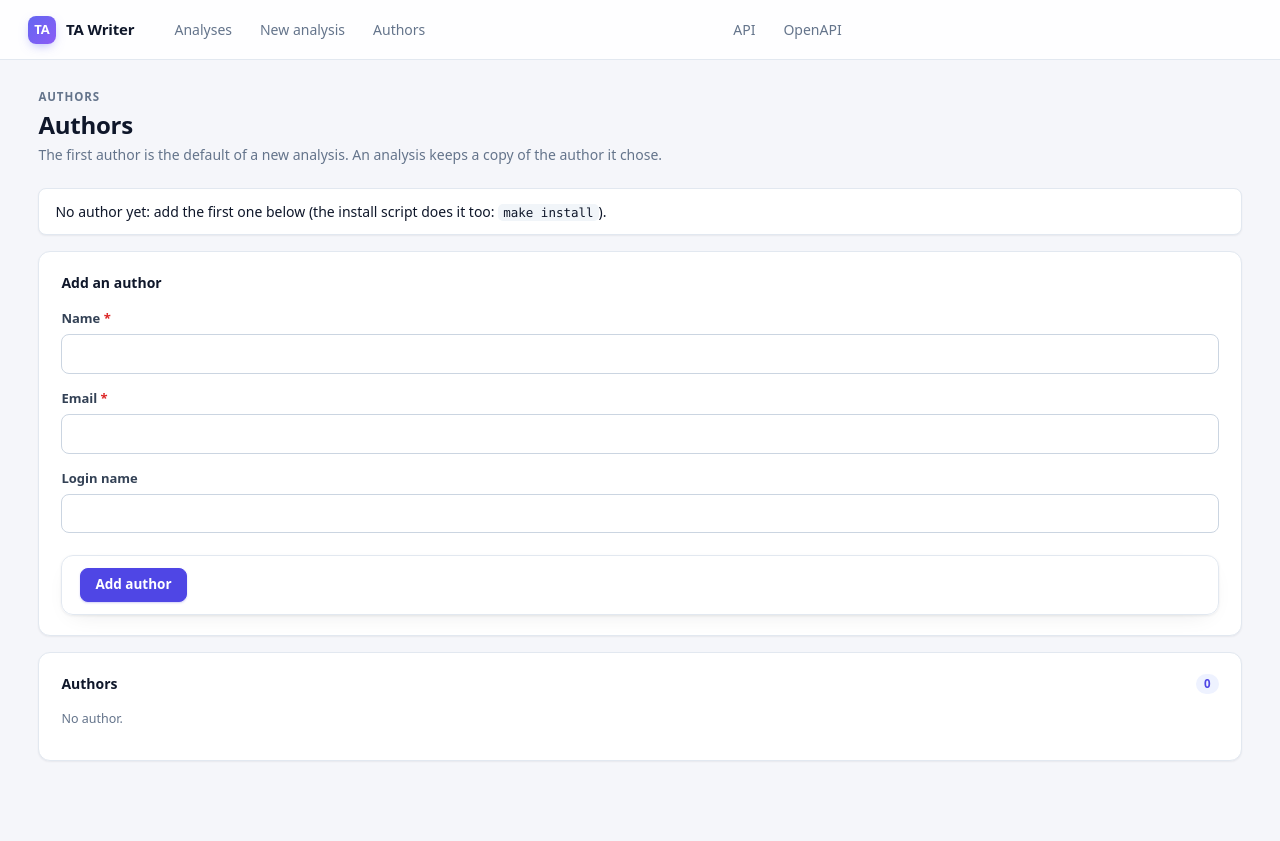
After one commit to laudeco/ta-writer, a Symfony app: template templates/ui/authors/index.html.twig in a window 1280 px wide. The commit adds this page. Run offline with Twig, Linux system fonts and the light colour scheme; the template is opened without the code that fills it, so the values that code supplies are empty; some libraries are stand-ins or nearby versions.

Commit message:
✨ feat: manage the authors in the interface
An Authors page lists the authors and adds, changes and removes them. Removing an author changes no analysis, since each one keeps a copy of its author.

```diff
--- /dev/null
+++ b/templates/ui/authors/index.html.twig
@@ -0,0 +1,46 @@
+{% extends 'ui/base.html.twig' %}
+{% block title %}Authors — TA Writer{% endblock %}
+{% block body %}
+<div class="page-head">
+    <div>
+        <p class="eyebrow">Authors</p>
+        <h1>Authors</h1>
+        <p class="sub">The first author is the default of a new analysis. An analysis keeps a copy of the author it chose.</p>
+    </div>
+</div>
+
+{% if authors is empty %}
+    <div class="flash" role="status">No author yet: add the first one below (the install script does it too: <code>make install</code>).</div>
+{% endif %}
+
+<section class="card">
+    <div class="card-head"><strong>Add an author</strong></div>
+    <form method="post" action="/authors" class="author-form">
+        <label class="field"><span>Name <span class="req">*</span></span><input name="name" required></label>
+        <label class="field"><span>Email <span class="req">*</span></span><input type="email" name="email" required></label>
+        <label class="field"><span>Login name</span><input name="username"></label>
+        <div class="savebar"><button type="submit" class="primary">Add author</button></div>
+    </form>
+</section>
+
+<section class="card">
+    <div class="card-head"><strong>Authors</strong><span class="count">{{ authors|length }}</span></div>
+    {% for author in authors %}
+        <form method="post" action="/authors/save" class="author-form author-row">
+            <input type="hidden" name="original" value="{{ author.email }}">
+            <label class="field"><span>Name{% if loop.first %} <span class="pill primary">default</span>{% endif %}</span><input name="name" value="{{ author.name }}" required></label>
+            <label class="field"><span>Email</span><input type="email" name="email" value="{{ author.email }}" required></label>
+            <label class="field"><span>Login name</span><input name="username" value="{{ author.username }}"></label>
+            <div class="savebar">
+                <button type="submit" class="small primary">Save</button>
+            </div>
+        </form>
+        <form method="post" action="/authors/delete" class="author-delete" onsubmit="return confirm('Remove this author? The analyses that chose it keep their copy.');">
+            <input type="hidden" name="email" value="{{ author.email }}">
+            <button type="submit" class="small danger">Remove {{ author.name }}</button>
+        </form>
+    {% else %}
+        <p class="help">No author.</p>
+    {% endfor %}
+</section>
+{% endblock %}
--- a/templates/ui/base.html.twig
+++ b/templates/ui/base.html.twig
@@ -15,6 +15,7 @@
     <nav class="topnav" aria-label="Main">
         <a href="/" class="{{ app.request.pathInfo == '/' or app.request.pathInfo starts with '/documents/' and app.request.pathInfo != '/documents/new' ? 'active' : '' }}">Analyses</a>
         <a href="/documents/new" class="{{ app.request.pathInfo == '/documents/new' ? 'active' : '' }}">New analysis</a>
+        <a href="/authors" class="{{ app.request.pathInfo == '/authors' ? 'active' : '' }}">Authors</a>
     </nav>
     <nav class="topnav topnav-end" aria-label="Tools">
         <a href="/api/documents" target="_blank" rel="noopener">API</a>
```
Also changed, not shown: src/Ui/Controller/AuthorUiController.php (added, +78 -0 lines).
